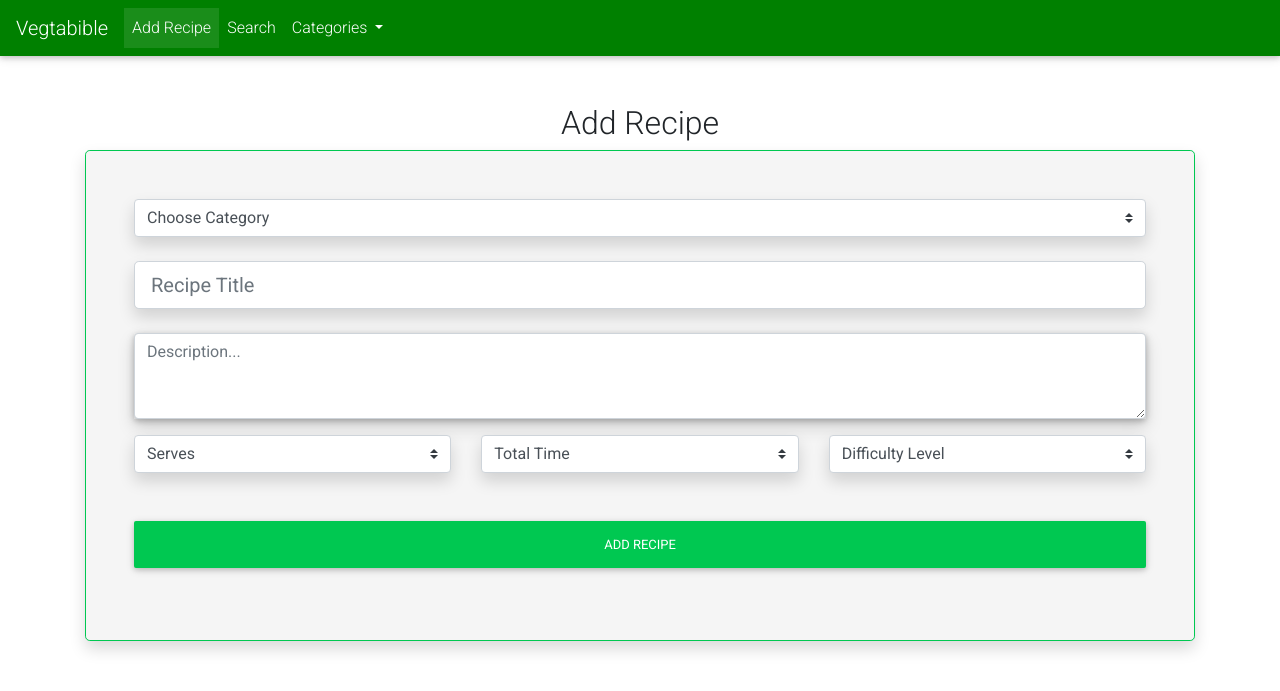
After one commit to jonathanmeaney-lmk/Vegtabible_App, a Flask app: page /add_recipe in a window 1280 px wide. The commit adds this page. Shown: the top 691 px of the page. Run offline with Flask 2, Linux system fonts and the light colour scheme; data that the repository does not hold is empty; some libraries are stand-ins or nearby versions.

Commit message:
add basic add recipe page

```diff
--- a/app.py
+++ b/app.py
@@ -32,6 +32,15 @@ def category(category_name):
     return render_template("category.html", recipes=recipes, name=name)
 
 
+@app.route("/add_recipe", methods=["GET", "POST"])
+def add_recipe():
+    categories = list(mongo.db.categories.find())
+    levels = list(mongo.db.levels.find())
+    return render_template(
+        "add_recipe.html", categories=categories,
+        levels=levels)
+
+
 @app.route("/categories/<category>/<recipe_url>")
 def recipe(category, recipe_url):
     recipe_url_formatted = recipe_url.replace("-", " ")
--- /dev/null
+++ b/templates/add_recipe.html
@@ -0,0 +1,89 @@
+{% extends "base.html" %}
+
+{% block content %}
+
+<div class="container">
+    <div class="row">
+        <div class="col-12 text-center mt-5">
+            <h2>Add Recipe</h2>
+        </div>
+    </div>
+</div>
+<div class="container">
+    <form class="text-center border grey lighten-4 border-success rounded-lg p-3 p-md-5 shadow mb-4" action="#!">
+        <div class="row">
+            <div class="col-12">
+                <select class="browser-default custom-select mb-4 shadow" required>
+                    <option value="" disabled selected>Choose Category</option>
+                    {% for category in categories %}
+                    <option value="{{ category.category_name }}">{{ category.category_name|capitalize }}</option>
+                    {% endfor %}
+                </select>
+            </div>
+        </div>
+        <div class="row">
+            <div class="col-12">
+                <input class="form-control form-control-lg mb-4 shadow" type="text" placeholder="Recipe Title" required>
+            </div>
+        </div>
+        <div class="row">
+            <div class="col-12">
+                <div class="form-group shadow">
+                    <textarea class="form-control z-depth-1" id="exampleFormControlTextarea6" rows="3"
+                        placeholder="Description..." required></textarea>
+                </div>
+            </div>
+        </div>
+        <div class="row">
+            <div class="col-12 col-md-4">
+                <select class="browser-default custom-select mb-4 shadow" required>
+                    <option value="" disabled selected>Serves</option>
+                    <option value="1">1</option>
+                    <option value="2">2</option>
+                    <option value="3">3</option>
+                    <option value="4">4</option>
+                    <option value="5">5</option>
+                    <option value="6">6</option>
+                    <option value="7">7</option>
+                    <option value="8">8</option>
+                </select>
+            </div>
+            <div class="col-12 col-md-4">
+                <select class="browser-default custom-select mb-4 shadow">
+                    <option value="" disabled selected>Total Time</option>
+                    <option value="5">5 mins</option>
+                    <option value="10">10 mins</option>
+                    <option value="15">15 mins</option>
+                    <option value="20">20 mins</option>
+                    <option value="25">25 mins</option>
+                    <option value="30">30 mins</option>
+                    <option value="40">40 mins</option>
+                    <option value="50">50 mins</option>
+                    <option value="60">60 mins</option>
+                    <option value="70">70 mins</option>
+                    <option value="80">80 mins</option>
+                    <option value="90">90 mins</option>
+                    <option value="100">100 mins</option>
+                    <option value="110">110 mins</option>
+                    <option value="120">120 mins</option>
+                </select>
+            </div>
+            <div class="col-12 col-md-4">
+                <select class="browser-default custom-select mb-4 shadow">
+                    <option value="" disabled selected>Difficulty Level</option>
+                    {% for level in levels %}
+                        <option value="{{ level.difficulty_level }}">{{ level.difficulty_level|capitalize }}</option>
+                    {% endfor %}
+                </select>
+            </div>
+        </div>
+        <div class="row">
+            <div class="col-12">
+            <button class="btn btn-success my-4 btn-block" type="submit">Add Recipe</button>
+            </div>
+        </div>
+    </form>
+</div>
+<!-- Default form register -->
+
+{% endblock %}
--- a/templates/base.html
+++ b/templates/base.html
@@ -31,7 +31,7 @@
             <div class="collapse navbar-collapse" id="navbarSupportedContent">
                 <ul class="navbar-nav mr-auto">
                     <li class="nav-item active">
-                        <a class="nav-link" href="#">Add Recipe</a>
+                        <a class="nav-link" href="{{ url_for('add_recipe') }}">Add Recipe</a>
                     </li>
                     <li class="nav-item">
                         <a class="nav-link" href="#">Search</a>
--- a/templates/index.html
+++ b/templates/index.html
@@ -10,7 +10,7 @@
     </div>
     <div class="row justify-content-center mt-4">
         <div class="col-12 col-md-4 text-center">
-            <a href="#" class="btn my-2 buttons green-buttons">Add Recipes</a>
+            <a href="{{ url_for('add_recipe') }}" class="btn my-2 buttons green-buttons">Add Recipes</a>
         </div>
         <div class="col-12 col-md-4 text-center">
             <a href="#" class="btn my-2 buttons green-buttons">Search Recipes</a>
```
